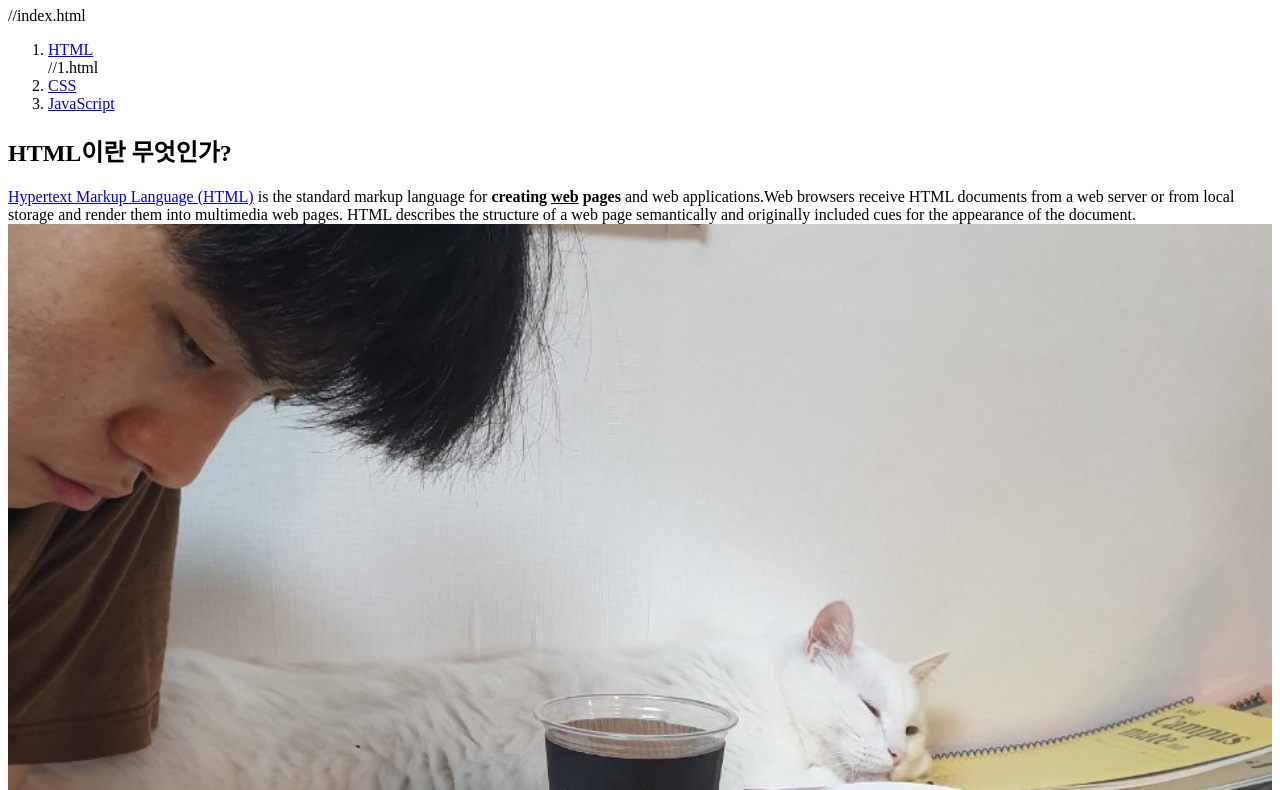
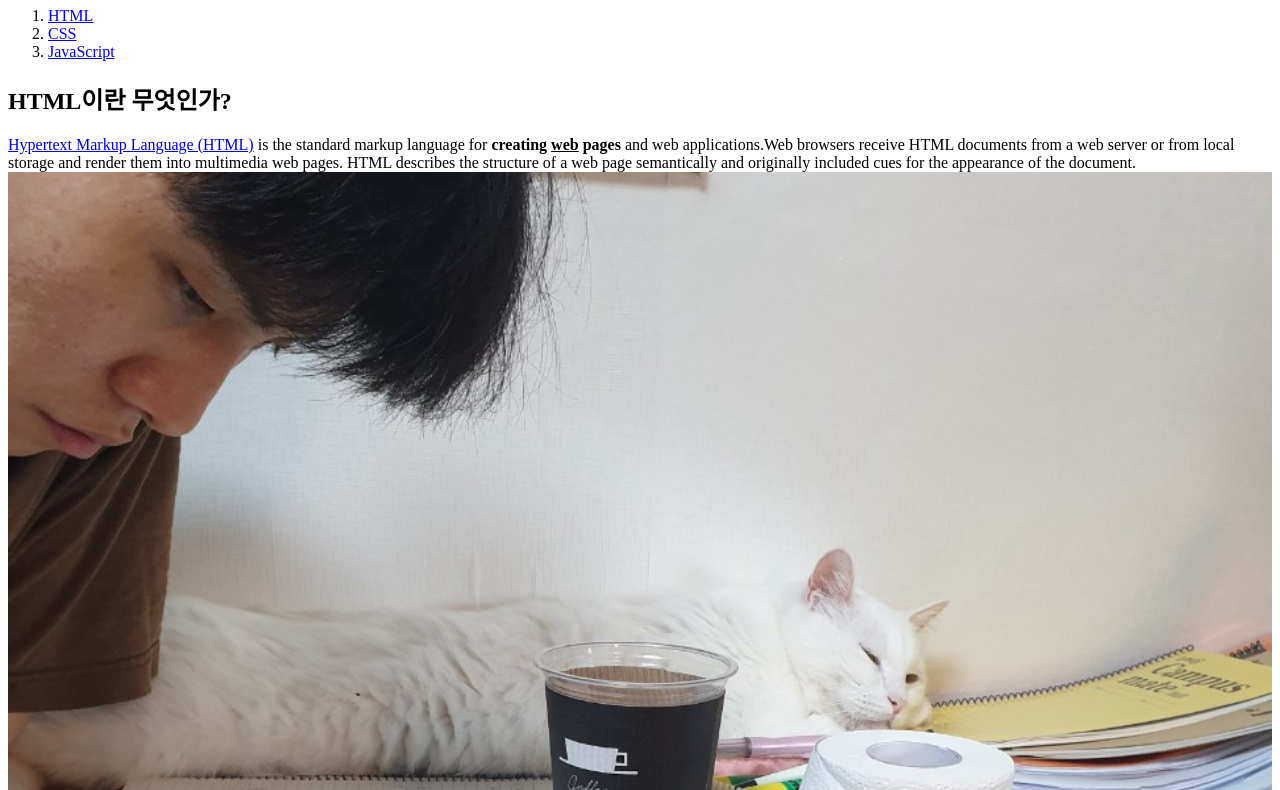
Before and after one commit to dkdudckdwls/web1, a plain HTML site: page 1.html in a window 1280 px wide. Shown: the part 73-863 px from the top of the page. Drawn offline with Linux system fonts and the light colour scheme.

Commit message:
test finish

```diff
--- a/1.html
+++ b/1.html
@@ -5,9 +5,9 @@
   <meta charset="utf-8">
 </head>
 <body>
-  <h1><a href="1.html">WEB</a></H1>//index.html
+  <h1><a href="index.html">WEB</a></H1>
   <ol>
-    <li><a href="index.html">HTML</a></li>//1.html
+    <li><a href="1.html">HTML</a></li>
     <li><a href="2.html">CSS</a></li>
     <li><a href="3.html">JavaScript</a></li>
   </ol>
```
Also changed, not shown: index.html (+2 -2 lines).
